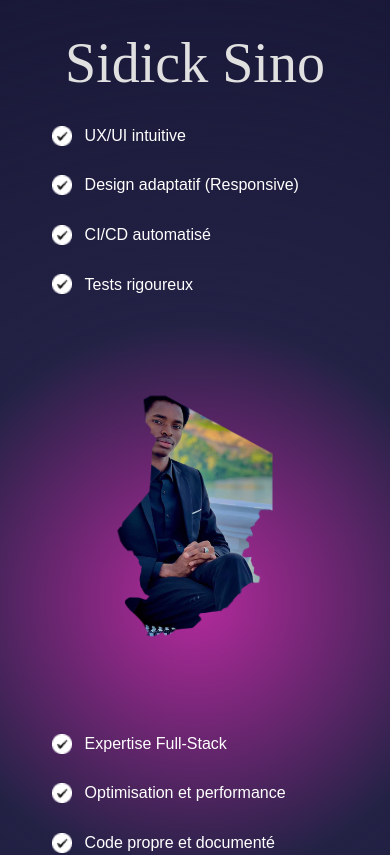
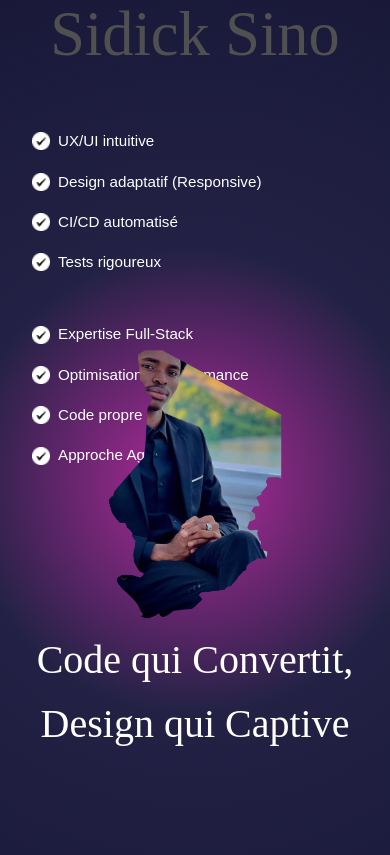
Before and after one commit to sidicksino/SidickPortfolio, a React (Vite) app: page / in a window 390 px wide. Shown: the part 2460-3315 px from the top of the page. Built offline with nearby package versions, Linux system fonts and the light colour scheme; a web font is replaced by a local one.

Commit message:
feat: Adjust GSAP scroll trigger pinning and start position, refine art section layout, and update mobile responsiveness for image and lists.

```diff
--- a/src/components/art/Art.css
+++ b/src/components/art/Art.css
@@ -29,64 +29,61 @@
 }
 
 /* ===== CONTENT WRAPPER ===== */
-/* ===== CONTENT WRAPPER ===== */
 #art .content {
   display: flex;
-  justify-content: center; /* Center items mainly */
-  align-items: center; /* Vertically align image and lists */
-  gap: 2rem;
+  justify-content: space-between;
+  align-items: center;
+  gap: 2.5rem;
   width: 100%;
-  margin-top: 5rem;
-  max-width: 1400px; /* Prevent it from getting too wide on large screens */
+  margin-top: 8rem;
 }
 
 /* ===== LISTS ===== */
 #art ul {
   display: flex;
   flex-direction: column;
-  gap: 1.5rem;
-  flex: 1; /* Allow lists to take available space */
-  justify-content: center;
+  gap: 1rem;
 }
 
 #art li {
   display: flex;
   align-items: center;
-  gap: 0.8rem;
+  gap: 0.5rem;
 }
 
 #art li img {
-  width: 20px;
-  height: 20px;
+  width: 18px;
+  height: 18px;
 }
 
 #art li p {
-  font-size: 1.1rem; /* Slightly larger text */
-  max-width: none; /* Let text flow naturally in its flex box */
-  white-space: nowrap; /* Keep feature items on one line if possible */
+  font-size: 0.95rem;
+  max-width: 15rem;
 }
 
 /* ===== COCKTAIL IMAGE ===== */
 #art .cocktail-img {
-  position: relative; /* Part of the flow! */
-  width: 30vw; /* Take about 30% of width on desktop */
-  height: 60vh;
-  margin: 0;
-  display: flex;
-  justify-content: center;
-  align-items: center;
-  flex-shrink: 0; /* Don't shrink the image too much */
+  position: absolute;
+  left: 50%;
+  top: 50%;
+  transform: translate(-50%, -50%);
+  width: 60vw;
+  height: 70vh;
+  overflow: hidden;
+  border-radius: 2rem;
 }
 
 #art .cocktail-img img {
+  position: absolute;
+  inset: 0;
   width: 100%;
   height: 100%;
   object-fit: contain;
-  /* Original Mask logic preserved */
+
   mask-image: url("/images/mask-img.png");
   mask-repeat: no-repeat;
   mask-position: center;
-  mask-size: contain;
+  mask-size: 50%;
 }
 
 /* ===== MASKED TEXT CONTAINER ===== */
@@ -133,77 +130,54 @@
 /* ===== RESPONSIVE FIXES (Mobile: Max 768px) ===== */
 @media (max-width: 768px) {
   #art {
-    padding: 6rem 1rem 2rem; /* Add padding top to not hide behind navbar */
-    min-height: auto; /* Remove min-height constraint */
-    display: block; /* Allow natural flow */
+    padding: 4rem 1rem;
+    min-height: 100vh; /* Garder min-height pour l'effet de pin de GSAP */
   }
 
-  /* Improve contrast for the main title */
-  #art > .container > h2 {
-    font-size: 3.5rem;
-    color: #e0e0e0; /* Lighter color for visibility */
-    margin-bottom: 2rem;
+  /* Centrer les listes et les faire s'empiler */
+  #art .content {
+    flex-direction: column;
+    margin-top: 4rem; /* Réduire la marge pour que les listes soient visibles */
+    gap: 3rem;
   }
 
-  /* Stack content vertically with proper spacing */
-  #art .content {
-    flex-direction: column;
-    margin-top: 2rem;
-    gap: 2rem;
+  /* S'assurer que les listes prennent toute la largeur en mobile */
+  #art ul {
+    width: 100%;
+    align-items: flex-start;
+    padding: 0 1rem;
   }
 
-  /* List items styling */
-  #art ul {
-    width: 100%;
-    align-items: flex-start; /* Align text to start on mobile */
-    padding: 0 10%; /* Add some side padding for readability */
-    flex: auto;
+  /* Fixer la largeur du texte de liste (écrase le w-60 du JSX) */
+  #art li p {
+    max-width: 90vw;
+    width: auto;
   }
 
-  #art li p {
-    white-space: normal; /* Allow wrap on mobile */
-    font-size: 1rem;
-  }
-
-  /* Image container - Responsive sizing */
+  /* Centrer l'image verticalement */
   #art .cocktail-img {
     width: 100%;
-    height: 40vh; /* Good height for mobile */
-    max-width: 350px; /* Don't get too huge on tablets */
-    margin: 1rem 0;
-    left: auto; top: auto; transform: none; /* Reset just in case */
-  }
-
-  /* Image scaling */
-  #art .cocktail-img img {
-    mask-size: contain;
-    object-fit: contain;
+    height: 50vh;
+    top: 50%;
+    transform: translate(-50%, -50%);
   }
 
   /* Centrer le texte masqué en bas */
-  /* Ensure text below image is visible */
   #masked-content {
-    position: relative;
-    opacity: 1 !important; /* Force visibility in case JS animation fails/delays */
+    position: relative; /* Le sortir du flux pour éviter les chevauchements */
     bottom: auto;
     left: auto;
     transform: none;
-    margin-top: 2rem;
-    padding-bottom: 3rem;
-    width: 100%;
+    margin-top: 4rem;
+    padding: 0 1rem;
     max-width: 100%;
-  }
-
-  #art .masked-container {
-    margin-top: 0;
-  }
-
-  #art .masked-container h2 {
-      font-size: 2rem;
   }
 
   /* Retirer le bloc 480px, car il introduisait des paddings négatifs incorrects */
   #art .cocktail-img img {
     mask-size: 80%;
   }
+  .nonOnMobile{
+    display: none;
+  }
 }
--- a/src/components/art/Art.jsx
+++ b/src/components/art/Art.jsx
@@ -10,14 +10,14 @@ const Art = () => {
  useGSAP(() => {
 	const start = isMobile ? 'top top' : 'top top';
 
-     const maskTimeline = gsap.timeline({
-      scrollTrigger: {
+	const maskTimeline = gsap.timeline({
+     scrollTrigger: {
         trigger: '#art',
-        start: 'top top',
+        start, // Utilise 'top top' en desktop et mobile
         end: 'bottom center',
         scrub: 1.5,
-        pin: !isMobile // Disable pinning on mobile
-      }
+        pin: true
+     }
     })
 
 	maskTimeline
@@ -32,7 +32,7 @@ const Art = () => {
 		<h2 className="will-fade ">Sidick Sino</h2>
 
 		<div className="content">
-		 <ul className="space-y-4 will-fade">
+		 <ul className="space-y-4 will-fade nonOnMobile">
 			{goodLists.map((feature, index) => (
 			 <li key={index} className="flex items-center gap-2">
 				<img src="/images/check.png" alt="check" />
```
